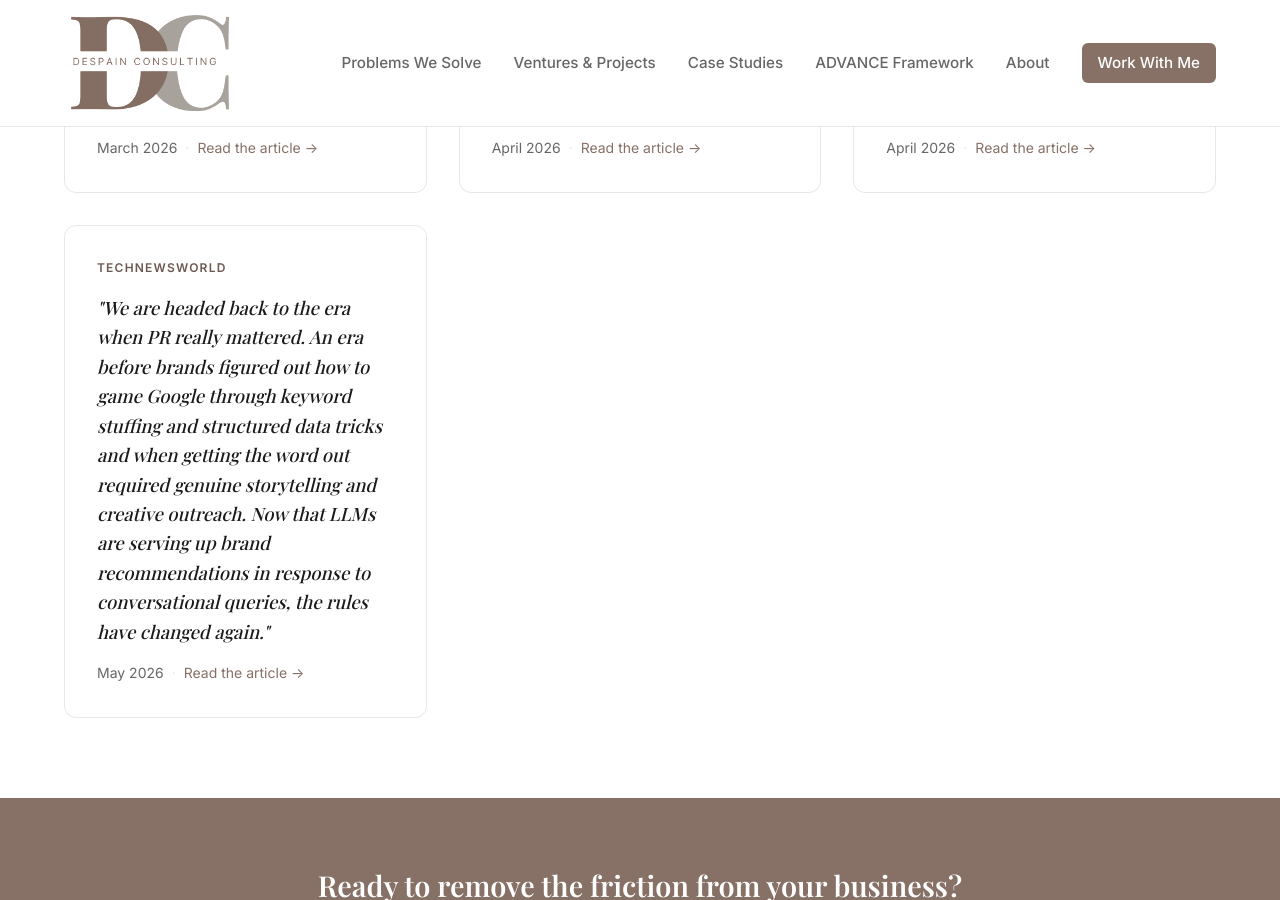
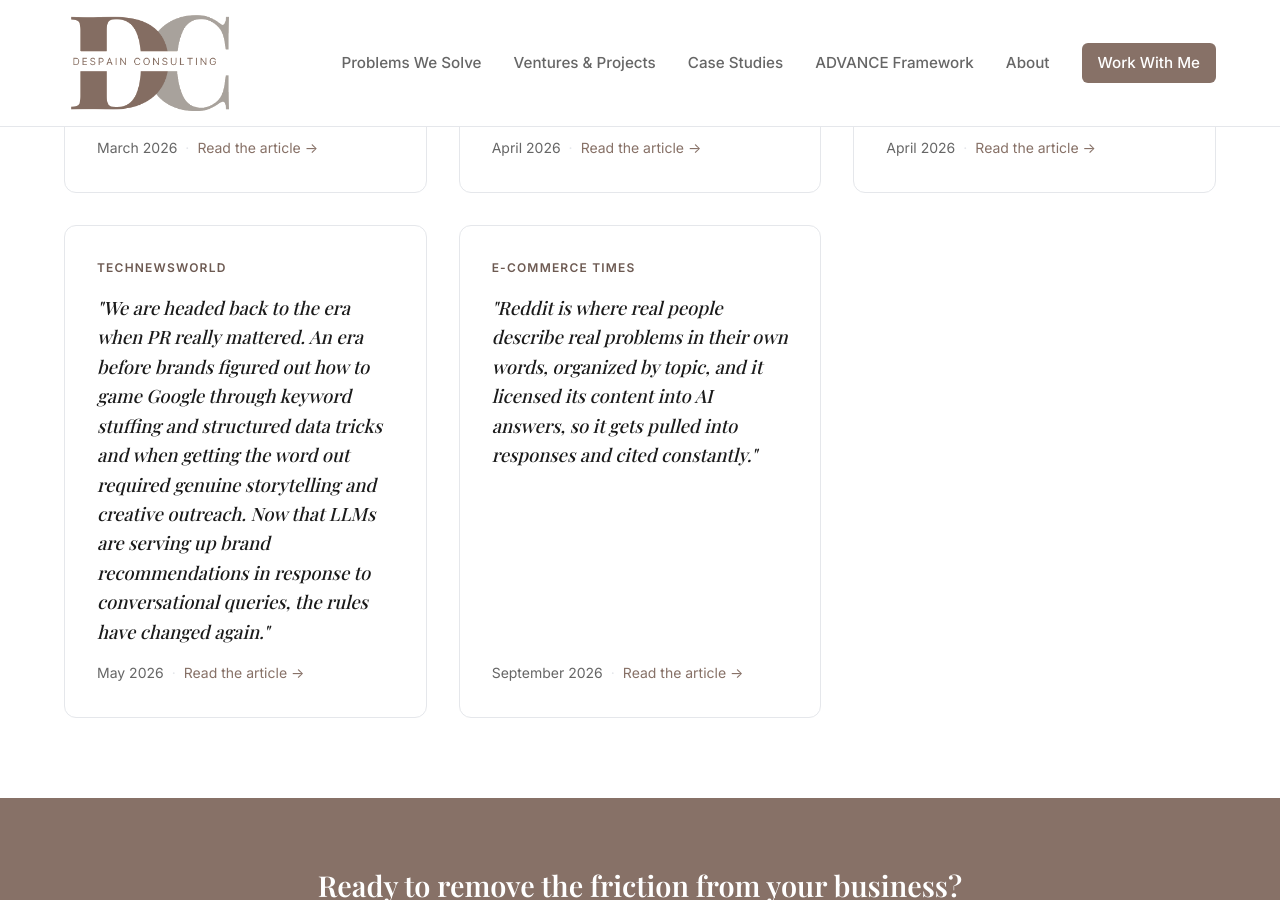
Before and after one commit to adespain70-ui/despain-consulting-site, a Jekyll site: the page built from index.md, in a window 1280 px wide and 900 px high, scrolled down 3187 px. Built offline with Jekyll 4.4.1, drawn with Linux system fonts in a browser that asks for light colours.

Commit message:
Add E-Commerce Times (Sept 2026) AI-referred traffic quote to As Quoted In
Named quote on why Reddit ranks in the AI-traffic top 10.

Co-Authored-By: Claude Opus 4.8 <noreply@anthropic.com>

```diff
--- a/index.md
+++ b/index.md
@@ -138,6 +138,15 @@ cta_link: /services
           <a href="https://www.technewsworld.com/story/gartner-predicts-ai-search-will-fatten-pr-budgets-180346.html" target="_blank" rel="noopener">Read the article<span class="visually-hidden"> (opens in new tab)</span> &rarr;</a>
         </div>
       </div>
+      <div class="press-item">
+        <p class="press-publication">E-Commerce Times</p>
+        <blockquote>"Reddit is where real people describe real problems in their own words, organized by topic, and it licensed its content into AI answers, so it gets pulled into responses and cited constantly."</blockquote>
+        <div class="press-attribution">
+          <span>September 2026</span>
+          <span class="press-separator">&middot;</span>
+          <a href="https://www.ecommercetimes.com/story/google-openai-chatgpt-dominate-ai-referred-web-traffic-178675.html" target="_blank" rel="noopener">Read the article<span class="visually-hidden"> (opens in new tab)</span> &rarr;</a>
+        </div>
+      </div>
     </div>
   </div>
 </section>
```
